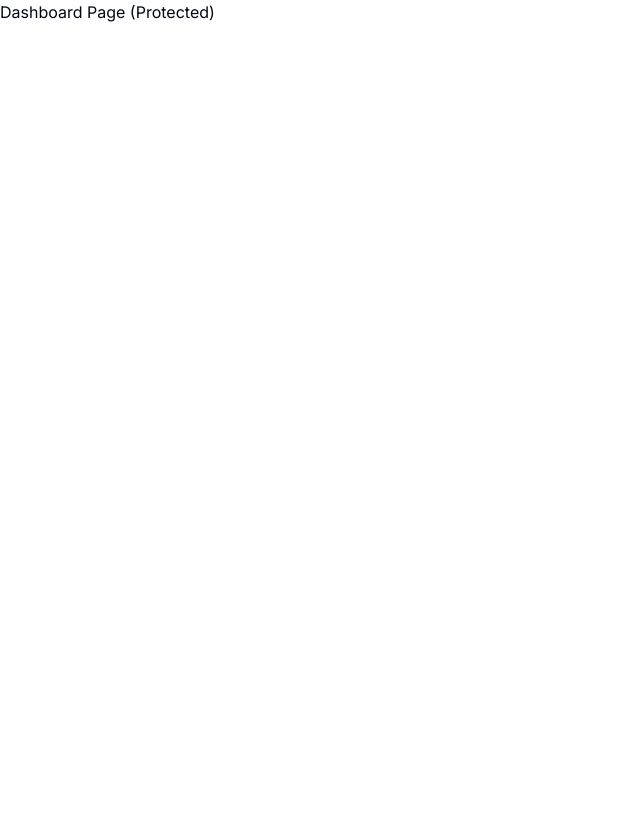
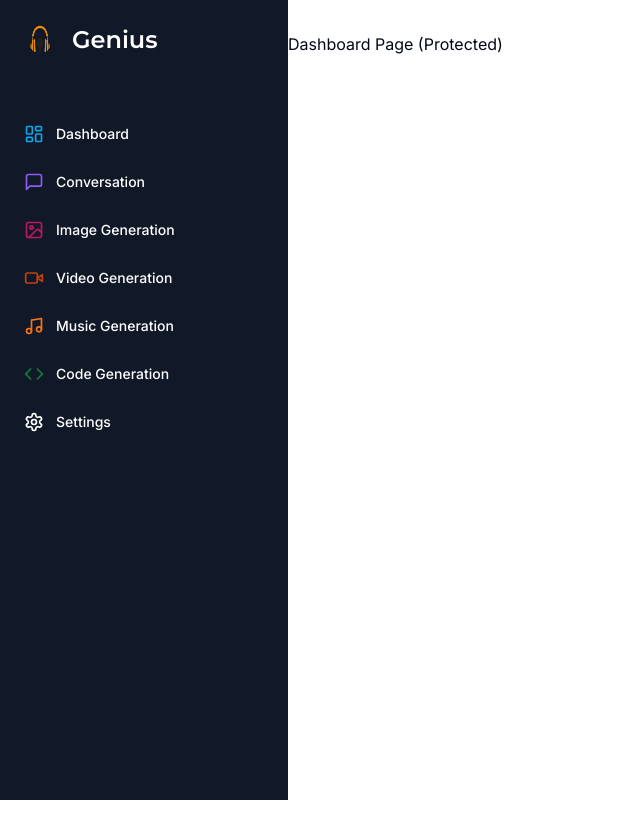
Before and after one commit to Yash-Sajwan24/ai-sass, a Next.js app: page /dashboard in a window 1280 px wide. Shown: the whole page, without its empty margins (0-640 px from the left). After the commit the page ends 800 px from the top, so only its background shows below. Built offline with nearby package versions, Linux system fonts and the light colour scheme.

Commit message:
sidebar and navbar added

```diff
--- a/app/(dashboard)/(routes)/dashboard/page.tsx
+++ b/app/(dashboard)/(routes)/dashboard/page.tsx
@@ -1,12 +1,8 @@
-import { UserButton } from "@clerk/nextjs";
-
 export default function DasboardPage() {
   return (
     <>
       <p>Dashboard Page (Protected)</p>
-      <div className="h-screen">
-        <UserButton afterSignOutUrl="/" />
-      </div>
+
     </>
   );
 }
--- /dev/null
+++ b/app/(dashboard)/layout.tsx
@@ -0,0 +1,20 @@
+import Navbar from "@/components/navbar";
+import Sidebar  from "@/components/sidebar";
+
+const DashboardLayout = ({ children }: { children: React.ReactNode }) => {
+  return (
+    <>
+      <div className="h-full relative">
+        <div className="hidden h-full md:w-72 md:flex md:flex-col md:inset-y-0 z-[80] md:fixed  bg-gray-900">
+          <Sidebar />
+        </div>
+        <main className="md:pl-72">
+          <Navbar />
+          {children}
+        </main>
+      </div>
+    </>
+  );
+};
+
+export default DashboardLayout;
--- /dev/null
+++ b/components/mobile-sidebar.tsx
@@ -0,0 +1,24 @@
+"use client";
+import { Button } from "./ui/button";
+import { Menu } from "lucide-react";
+import { Sheet, SheetTrigger, SheetContent } from "./ui/sheet";
+import Sidebar from "./sidebar";
+
+const MobileSidebar = () => {
+  return (
+    <>
+      <Sheet>
+        <SheetTrigger>
+          <Button variant="ghost" size="icon" className="md:hidden">
+            <Menu />
+          </Button>
+        </SheetTrigger>
+      <SheetContent side="left" className="p-0">
+        <Sidebar />
+      </SheetContent>
+      </Sheet>
+    </>
+  );
+};
+
+export default MobileSidebar;
--- /dev/null
+++ b/components/navbar.tsx
@@ -0,0 +1,17 @@
+import { UserButton } from "@clerk/nextjs";
+import MobileSidebar from "./mobile-sidebar";
+
+const Navbar = () => {
+  return (
+    <>
+      <div className="flex items-center p-4">
+        <MobileSidebar />
+        <div className="flex w-full justify-end">
+          <UserButton afterSignOutUrl="/" />
+        </div>
+      </div>
+    </>
+  );
+};
+
+export default Navbar;
--- /dev/null
+++ b/components/sidebar.tsx
@@ -0,0 +1,90 @@
+"use client";
+
+import Link from "next/link";
+import Image from "next/image";
+
+import { cn } from "@/lib/utils";
+import { Montserrat } from "next/font/google";
+import { Code,LayoutDashboard, MessageSquare,ImageIcon, VideoIcon, Music, Settings } from "lucide-react";
+
+const montserrat = Montserrat({
+  weight: "600",
+  subsets: ["latin"],
+});
+
+const routes = [
+  {
+    label: "Dashboard",
+    icon : LayoutDashboard,
+    href : '/dashboard',
+    color : 'text-sky-500',
+  },
+  {
+    label: "Conversation",
+    icon : MessageSquare,
+    href : '/conversation',
+    color : 'text-violet-500',
+  },
+  {
+    label: "Image Generation",
+    icon : ImageIcon,
+    href : '/image',
+    color : 'text-pink-700',
+  },
+  {
+    label: "Video Generation",
+    icon : VideoIcon,
+    href : '/video',
+    color : 'text-orange-700',
+  },
+  {
+    label: "Music Generation",
+    icon : Music,
+    href : '/music',
+    color : 'text-orange-500',
+  },
+  {
+    label: "Code Generation",
+    icon : Code,
+    href : '/code',
+    color : 'text-green-700',
+  },
+  {
+    label: "Settings",
+    icon : Settings,
+    href : '/settings',
+  },
+];
+
+const Sidebar = () => {
+  return (
+    <div className="space-y-4 py-4 flex flex-col h-full text-white bg-[#111827]">
+      <div className="px-3 py-2 flex-1">
+        <Link href="/dashboard" className="flex items-center pl-3 mb-14">
+          <div className="relative w-8 h-8 mr-4">
+            <Image fill alt="Logo" src="/logo.png" className="logo" />
+          </div>
+          <h1 className={cn("text-2xl font-bold", montserrat.className)}>
+            Genius
+          </h1>
+        </Link>
+        <div className="space-y-1">
+          {routes.map((route) => (
+            <Link
+              href={route.href}
+              key={route.href}
+              className="text-sm  flex  p-3 w-full justify-start font-medium cursor-pointer hover:text-white hover:bg-white/10 rounded-lg transition"
+            >
+              <div className="flex items-center flex-1">
+                <route.icon className={cn("h-5 w-5 mr-3", route.color)} />
+                {route.label}
+              </div>
+            </Link>
+          ))}
+        </div>
+      </div>
+    </div>
+  );
+};
+
+export default Sidebar;
--- /dev/null
+++ b/components/ui/sheet.tsx
@@ -0,0 +1,140 @@
+"use client"
+
+import * as React from "react"
+import * as SheetPrimitive from "@radix-ui/react-dialog"
+import { cva, type VariantProps } from "class-variance-authority"
+import { X } from "lucide-react"
+
+import { cn } from "@/lib/utils"
+
+const Sheet = SheetPrimitive.Root
+
+const SheetTrigger = SheetPrimitive.Trigger
+
+const SheetClose = SheetPrimitive.Close
+
+const SheetPortal = SheetPrimitive.Portal
+
+const SheetOverlay = React.forwardRef<
+  React.ElementRef<typeof SheetPrimitive.Overlay>,
+  React.ComponentPropsWithoutRef<typeof SheetPrimitive.Overlay>
+>(({ className, ...props }, ref) => (
+  <SheetPrimitive.Overlay
+    className={cn(
+      "fixed inset-0 z-50 bg-black/80  data-[state=open]:animate-in data-[state=closed]:animate-out data-[state=closed]:fade-out-0 data-[state=open]:fade-in-0",
+      className
+    )}
+    {...props}
+    ref={ref}
+  />
+))
+SheetOverlay.displayName = SheetPrimitive.Overlay.displayName
+
+const sheetVariants = cva(
+  "fixed z-50 gap-4 bg-background p-6 shadow-lg transition ease-in-out data-[state=open]:animate-in data-[state=closed]:animate-out data-[state=closed]:duration-300 data-[state=open]:duration-500",
+  {
+    variants: {
+      side: {
+        top: "inset-x-0 top-0 border-b data-[state=closed]:slide-out-to-top data-[state=open]:slide-in-from-top",
+        bottom:
+          "inset-x-0 bottom-0 border-t data-[state=closed]:slide-out-to-bottom data-[state=open]:slide-in-from-bottom",
+        left: "inset-y-0 left-0 h-full w-3/4 border-r data-[state=closed]:slide-out-to-left data-[state=open]:slide-in-from-left sm:max-w-sm",
+        right:
+          "inset-y-0 right-0 h-full w-3/4  border-l data-[state=closed]:slide-out-to-right data-[state=open]:slide-in-from-right sm:max-w-sm",
+      },
+    },
+    defaultVariants: {
+      side: "right",
+    },
+  }
+)
+
+interface SheetContentProps
+  extends React.ComponentPropsWithoutRef<typeof SheetPrimitive.Content>,
+    VariantProps<typeof sheetVariants> {}
+
+const SheetContent = React.forwardRef<
+  React.ElementRef<typeof SheetPrimitive.Content>,
+  SheetContentProps
+>(({ side = "right", className, children, ...props }, ref) => (
+  <SheetPortal>
+    <SheetOverlay />
+    <SheetPrimitive.Content
+      ref={ref}
+      className={cn(sheetVariants({ side }), className)}
+      {...props}
+    >
+      {children}
+      <SheetPrimitive.Close className="absolute right-4 top-4 rounded-sm opacity-70 ring-offset-background transition-opacity hover:opacity-100 focus:outline-none focus:ring-2 focus:ring-ring focus:ring-offset-2 disabled:pointer-events-none data-[state=open]:bg-secondary">
+        <X className="h-4 w-4" />
+        <span className="sr-only">Close</span>
+      </SheetPrimitive.Close>
+    </SheetPrimitive.Content>
+  </SheetPortal>
+))
+SheetContent.displayName = SheetPrimitive.Content.displayName
+
+const SheetHeader = ({
+  className,
+  ...props
+}: React.HTMLAttributes<HTMLDivElement>) => (
+  <div
+    className={cn(
+      "flex flex-col space-y-2 text-center sm:text-left",
+      className
+    )}
+    {...props}
+  />
+)
+SheetHeader.displayName = "SheetHeader"
+
+const SheetFooter = ({
+  className,
+  ...props
+}: React.HTMLAttributes<HTMLDivElement>) => (
+  <div
+    className={cn(
+      "flex flex-col-reverse sm:flex-row sm:justify-end sm:space-x-2",
+      className
+    )}
+    {...props}
+  />
+)
+SheetFooter.displayName = "SheetFooter"
+
+const SheetTitle = React.forwardRef<
+  React.ElementRef<typeof SheetPrimitive.Title>,
+  React.ComponentPropsWithoutRef<typeof SheetPrimitive.Title>
+>(({ className, ...props }, ref) => (
+  <SheetPrimitive.Title
+    ref={ref}
+    className={cn("text-lg font-semibold text-foreground", className)}
+    {...props}
+  />
+))
+SheetTitle.displayName = SheetPrimitive.Title.displayName
+
+const SheetDescription = React.forwardRef<
+  React.ElementRef<typeof SheetPrimitive.Description>,
+  React.ComponentPropsWithoutRef<typeof SheetPrimitive.Description>
+>(({ className, ...props }, ref) => (
+  <SheetPrimitive.Description
+    ref={ref}
+    className={cn("text-sm text-muted-foreground", className)}
+    {...props}
+  />
+))
+SheetDescription.displayName = SheetPrimitive.Description.displayName
+
+export {
+  Sheet,
+  SheetPortal,
+  SheetOverlay,
+  SheetTrigger,
+  SheetClose,
+  SheetContent,
+  SheetHeader,
+  SheetFooter,
+  SheetTitle,
+  SheetDescription,
+}
--- a/package.json
+++ b/package.json
@@ -10,6 +10,7 @@
   },
   "dependencies": {
     "@clerk/nextjs": "^4.29.5",
+    "@radix-ui/react-dialog": "^1.0.5",
     "@radix-ui/react-slot": "^1.0.2",
     "class-variance-authority": "^0.7.0",
     "clsx": "^2.1.0",
```
Also changed, not shown: app/globals.css (line endings or trailing spaces), middleware.ts (line endings or trailing spaces), public/logo.png (added), 1 other file (tests, documents, lock files or other folders).
